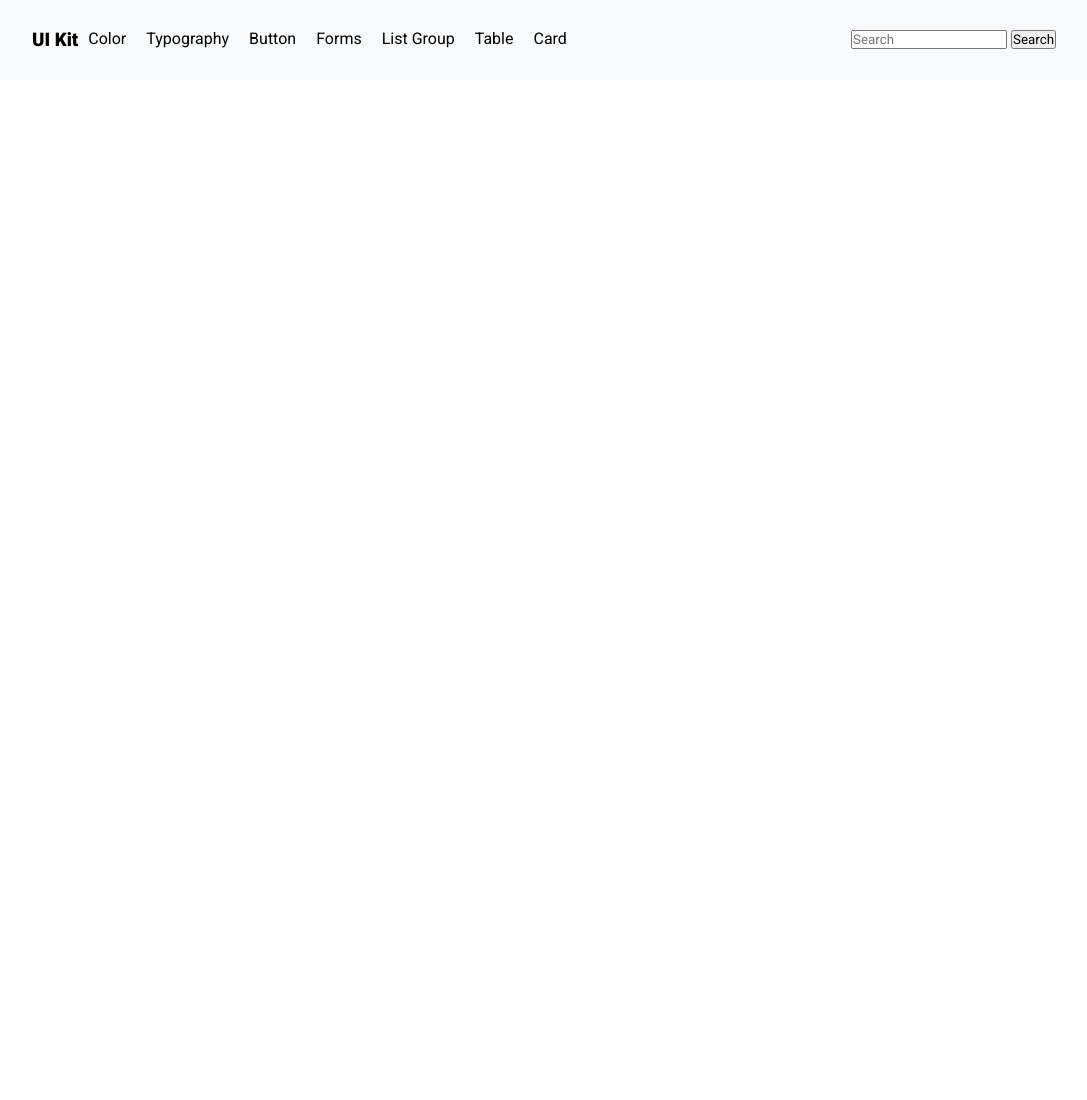
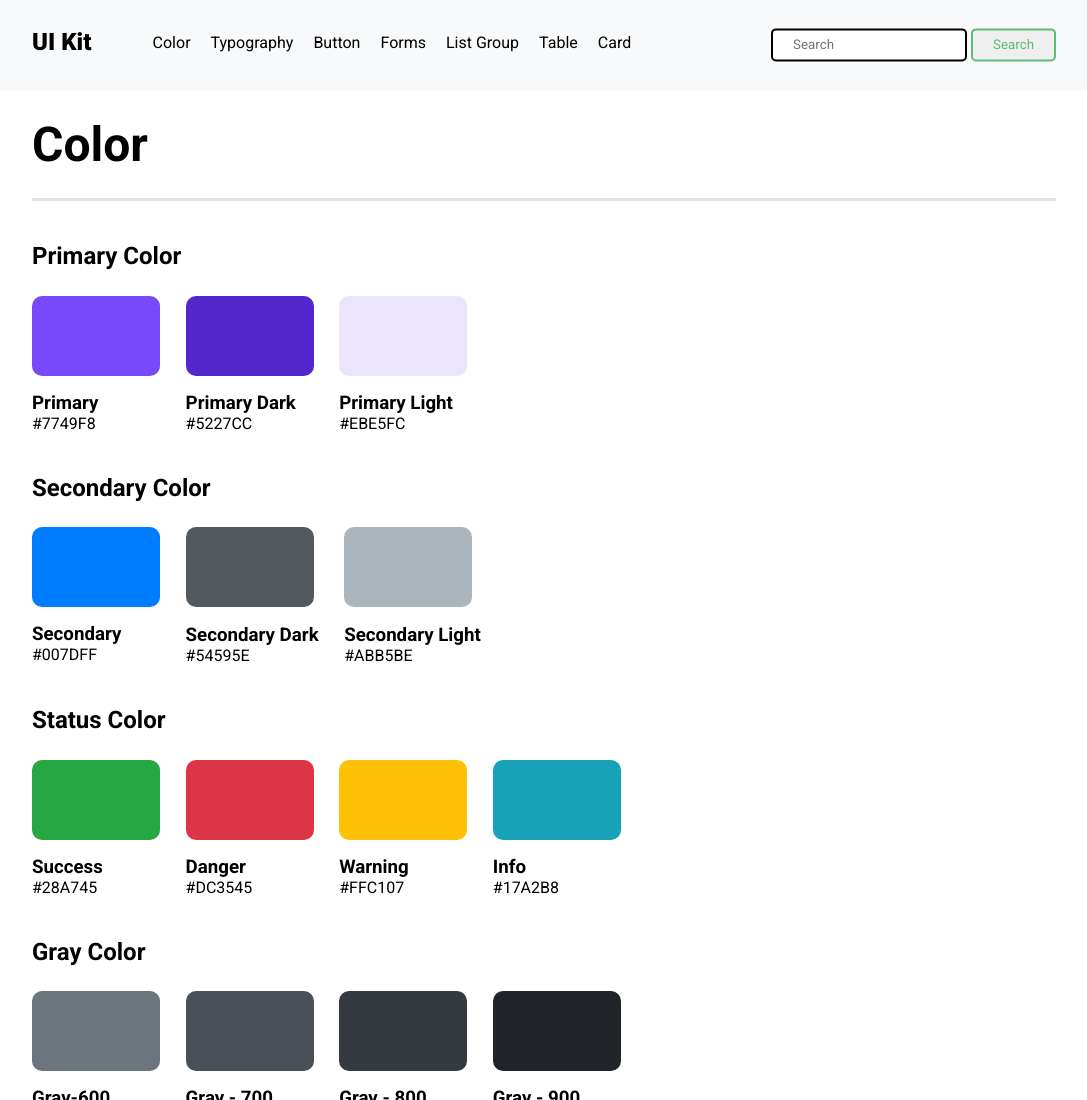
Before and after one commit to dubbyding/lf-itrn, a plain HTML site: page assignment/design-2/index.html in a window 1280 px wide. Shown: the top 1100 px of the page, without its empty margins (96-1183 px from the left). Before the commit the page ends 800 px from the top, so only its background shows below. Drawn offline with Linux system fonts and the light colour scheme.

Commit message:
First page complete

```diff
--- a/assignment/design-2/assets/css/style.css
+++ b/assignment/design-2/assets/css/style.css
@@ -5,11 +5,24 @@
 	padding: 0;
 	font-family: 'Roboto', sans-serif;
 }
+.main-heading {
+	position: relative;
+	height: 90px;
+	width: 100%;
+	background-color: red;
+}
+.main-heading::after {
+	content: '';
+	clear: both;
+	display: table;
+}
 .heading {
-	position: relative;
-	height: 80px;
+	position: fixed;
+	height: 90px;
 	background-color: #f8f9fa;
+	opacity: 1;
 	width: 100%;
+	z-index: 1000;
 }
 .navigation {
 	position: absolute;
@@ -31,9 +44,16 @@ nav.navigation > article:not(:last-child) {
 }
 
 article.nav-logo > h1 {
+	font-size: x-large;
 	font-weight: 900;
 }
-
+.nav-logo {
+	margin-right: 2.5%;
+}
+.nav-contain {
+	margin-left: 2.5%;
+	padding: 0.5% 0;
+}
 .nav-search {
 	float: right;
 }
@@ -52,3 +72,102 @@ ul.list-nav > li {
 	float: left;
 	padding: 0 10px;
 }
+
+.btn {
+	border: 2px solid;
+	border-radius: 5px;
+	padding: 2.5% 20px;
+}
+input[type^='button'] {
+	border-color: #5fbc76;
+	color: #5fbc76;
+}
+.body {
+	position: relative;
+	padding: 0 10%;
+}
+.section-title {
+	border-bottom: #e1e5e8 solid;
+	padding: 2.5% 0;
+}
+
+div.section-title > h1 {
+	font-size: 6vh;
+}
+.color-area {
+	margin: 4% 0 1.5% 0;
+}
+div.color-area > h1 {
+	font-size: 3vh;
+}
+div.color-area::after {
+	content: '';
+	clear: both;
+	display: table;
+}
+.color-display-area {
+	margin: 2.5% 0 0 0;
+}
+.color-display-area::after {
+	content: '';
+	clear: both;
+	display: table;
+}
+div.color-combo {
+	float: left;
+	margin-right: 2.5%;
+}
+.color-area-actual {
+	width: 10vw;
+	height: 10vh;
+	margin-bottom: 12.5%;
+	background-color: red;
+	border-radius: 10px;
+}
+.color-area-padding {
+	padding: 50% 100%;
+}
+
+/*Following are the color code*/
+#primary {
+	background-color: #7749f8;
+}
+#primary-dark {
+	background-color: #5227cc;
+}
+#primary-light {
+	background-color: #ebe5fc;
+}
+#secondary {
+	background-color: #007dff;
+}
+#secondary-light {
+	background-color: #abb5be;
+}
+#secondary-dark {
+	background-color: #54595e;
+}
+#success {
+	background-color: #28a745;
+}
+#danger {
+	background-color: #dc3545;
+}
+#warning {
+	background-color: #ffc107;
+}
+#info {
+	background-color: #17a2b8;
+}
+#gray-1 {
+	background-color: #6c757d;
+}
+#gray-2 {
+	background-color: #495057;
+}
+#gray-3 {
+	background-color: #343a40;
+}
+#gray-4 {
+	background-color: #212529;
+}
--- a/assignment/design-2/index.html
+++ b/assignment/design-2/index.html
@@ -8,7 +8,9 @@
 		<title>Design Assignment - 2</title>
 	</head>
 	<body>
-		<header class="heading">
+		<!-- Navigation Bar Part -->
+		<header class="main-heading">
+			<section class="heading">
 				<nav class="navigation">
 					<article id="logo" class="nav-logo"><h1>UI Kit</h1></article>
 					<article class="nav-contain">
@@ -24,11 +26,153 @@
 					</article>
 					<article class="nav-search">
 						<form>
-						<input type="text" name="Search" id="search" placeholder="Search" />
-						<input type="button" value="Search" />
+							<input
+								class="btn"
+								type="text"
+								name="Search"
+								id="search"
+								placeholder="Search"
+							/>
+							<input class="btn" type="button" value="Search" />
 						</form>
 					</article>
 				</nav>
+			</section>
 		</header>
+		<!-- Main Part -->
+		<div class="body">
+			<!-- Section-1 -->
+			<section>
+				<div class="section-title">
+					<h1 id="color">Color</h1>
+				</div>
+				<div class="color-area">
+					<h2>Primary Color</h2>
+					<div class="color-display-area">
+						<div class="color-combo">
+							<div class="color-area-actual" id="primary">&nbsp;</div>
+							<h3>Primary</h3>
+							<p>#7749F8</p>
+						</div>
+						<div class="color-combo">
+							<div class="color-area-actual" id="primary-dark">&nbsp;</div>
+							<h3>Primary Dark</h3>
+							<p>#5227CC</p>
+						</div>
+						<div class="color-combo">
+							<div class="color-area-actual" id="primary-light">&nbsp;</div>
+							<h3>Primary Light</h3>
+							<p>#EBE5FC</p>
+						</div>
+					</div>
+				</div>
+				<div class="color-area">
+					<h2>Secondary Color</h2>
+					<div class="color-display-area">
+						<div class="color-combo">
+							<div class="color-area-actual" id="secondary">&nbsp;</div>
+							<h3>Secondary</h3>
+							<p>#007DFF</p>
+						</div>
+						<div class="color-combo">
+							<div class="color-area-actual" id="secondary-dark">&nbsp;</div>
+							<h3>Secondary Dark</h3>
+							<p>#54595E</p>
+						</div>
+						<div class="color-combo">
+							<div class="color-area-actual" id="secondary-light">&nbsp;</div>
+							<h3>Secondary Light</h3>
+							<p>#ABB5BE</p>
+						</div>
+					</div>
+				</div>
+				<div class="color-area">
+					<h2>Status Color</h2>
+					<div class="color-display-area">
+						<div class="color-combo">
+							<div class="color-area-actual" id="success">&nbsp;</div>
+							<h3>Success</h3>
+							<p>#28A745</p>
+						</div>
+						<div class="color-combo">
+							<div class="color-area-actual" id="danger">&nbsp;</div>
+							<h3>Danger</h3>
+							<p>#DC3545</p>
+						</div>
+						<div class="color-combo">
+							<div class="color-area-actual" id="warning">&nbsp;</div>
+							<h3>Warning</h3>
+							<p>#FFC107</p>
+						</div>
+						<div class="color-combo">
+							<div class="color-area-actual" id="info">&nbsp;</div>
+							<h3>Info</h3>
+							<p>#17A2B8</p>
+						</div>
+					</div>
+				</div>
+				<div class="color-area">
+					<h2>Gray Color</h2>
+					<div class="color-display-area">
+						<div class="color-combo">
+							<div class="color-area-actual" id="gray-1">&nbsp;</div>
+							<h3>Gray-600</h3>
+							<p>#6c757d</p>
+						</div>
+						<div class="color-combo">
+							<div class="color-area-actual" id="gray-2">&nbsp;</div>
+							<h3>Gray - 700</h3>
+							<p>#495057</p>
+						</div>
+						<div class="color-combo">
+							<div class="color-area-actual" id="gray-3">&nbsp;</div>
+							<h3>Gray - 800</h3>
+							<p>#343a40</p>
+						</div>
+						<div class="color-combo">
+							<div class="color-area-actual" id="gray-4">&nbsp;</div>
+							<h3>Gray - 900</h3>
+							<p>#212529</p>
+						</div>
+					</div>
+				</div>
+			</section>
+			<!-- Section-2 -->
+			<section>
+				<div class="section-title">
+					<h1>Typography</h1>
+				</div>
+			</section>
+			<!-- Section-3 -->
+			<section>
+				<div class="section-title">
+					<h1>Buttons</h1>
+				</div>
+			</section>
+			<!-- Section-4 -->
+			<section>
+				<div class="section-title">
+					<h1>Forms</h1>
+				</div>
+			</section>
+			<!-- Section-5 -->
+			<section>
+				<div class="section-title">
+					<h1>List Group</h1>
+				</div>
+			</section>
+			<!-- Section-6 -->
+			<section>
+				<div class="section-title">
+					<h1>Tables</h1>
+				</div>
+			</section>
+			<!-- Section-7 -->
+			<section>
+				<div class="section-title">
+					<h1>Cards</h1>
+				</div>
+			</section>
+		</div>
 	</body>
 </html>
```
Lines whose indentation alone changed are shown as unchanged.
